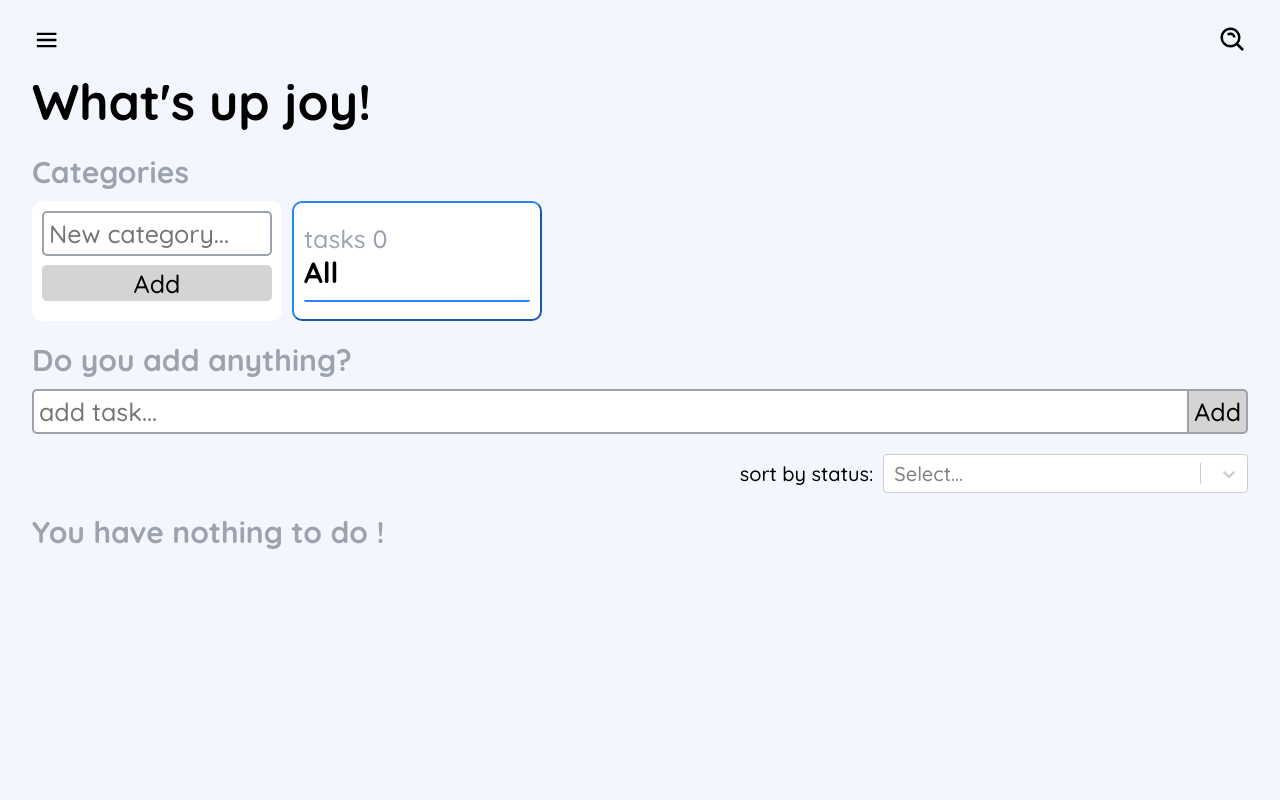
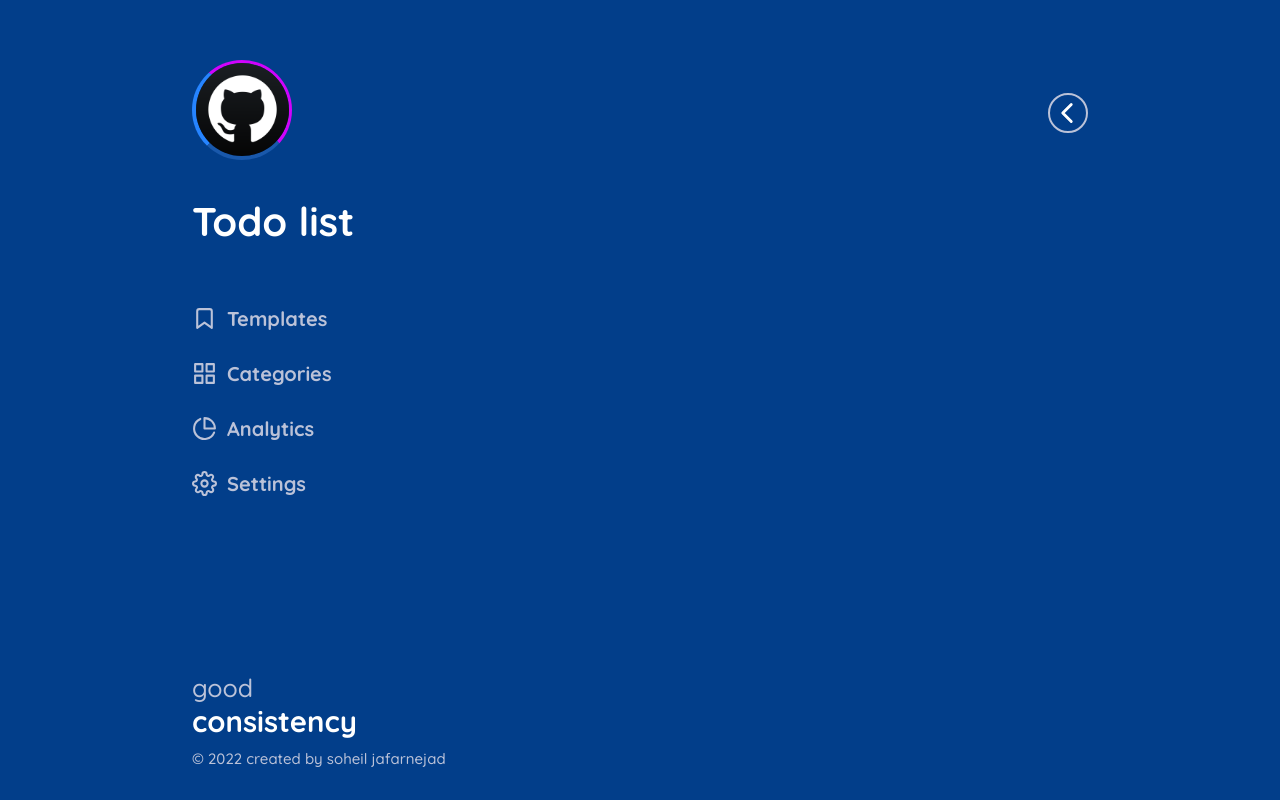
Before and after one commit to Soheiljafarnejad/TodoList-App, a React (Create React App) app: page / in a window 1280 px wide. Both pictures are taken after a click on the icon 46 px from the left and 40 px from the top of the page. Built offline with nearby package versions, Linux system fonts and the light colour scheme.

Commit message:
add navbar

```diff
--- a/src/App.js
+++ b/src/App.js
@@ -2,11 +2,15 @@ import TodoApp from "./Component/TodoApp";
 import "./App.css";
 import HeaderCom from "./Component/Header/HeaderCom";
 import TodoContext from "./Component/Context/TodoContext";
+import NavBar from "./Component/NavBar/Navbar";
+import { useState } from "react";
 const App = () => {
+  const [toggle, setToggle] = useState(false);
   return (
     <>
       <TodoContext>
-      <HeaderCom />
+        {toggle && <NavBar setToggle={setToggle} />}
+        <HeaderCom setToggle={setToggle} />
         <TodoApp />
       </TodoContext>
     </>
--- a/src/Component/Header/HeaderCom.js
+++ b/src/Component/Header/HeaderCom.js
@@ -1,37 +1,41 @@
-import { useRef, useState } from "react";
+import { useState } from "react";
 import { BiSearchAlt } from "react-icons/bi";
 import { BiMenu } from "react-icons/bi";
 import { useTodosAction } from "../Context/TodoContext.js";
 import style from "./HeaderCom.module.css";
 
-const HeaderCom = () => {
+const HeaderCom = ({ setToggle }) => {
   const { searchHandler } = useTodosAction();
   const [isSearch, setIsSearch] = useState(false);
 
-  const onSearch = (e) => {
+  const searchValue = (e) => {
     searchHandler(e.target.value);
   };
 
-  const clickHandler = () => {
+  const onSearch = () => {
     setIsSearch(!isSearch);
   };
 
+  const onClickMenu = () => {
+    setToggle(true);
+  };
+
   return (
-    <header className="container">
+    <header className={`container ${style.container}`}>
       <section className={style.header}>
         <div className={style.icons}>
-          <BiMenu />
+          <BiMenu onClick={onClickMenu} className={style.menu} />
           <div className={style.searchBar}>
             {isSearch && (
               <input
-                onChange={onSearch}
+                onChange={searchValue}
                 className={style.search}
                 type="text"
                 autoFocus={true}
                 placeholder="search..."
               />
             )}
-            <BiSearchAlt onClick={clickHandler} className={style.iconSearch} />
+            <BiSearchAlt onClick={onSearch} className={style.iconSearch} />
           </div>
         </div>
         <h1 className={style.title}>What's up joy!</h1>
--- a/src/Component/Header/HeaderCom.module.css
+++ b/src/Component/Header/HeaderCom.module.css
@@ -1,7 +1,16 @@
+.container{
+  margin-top: 1rem !important;
+}
+
 .header {
   display: flex;
   flex-direction: column;
 }
+
+.menu{
+  font-size: 4rem !important;
+}
+
 .title {
   margin-top: 1rem;
 }
--- /dev/null
+++ b/src/Component/NavBar/NavBar.module.css
@@ -0,0 +1,76 @@
+.navBar {
+  position: fixed;
+  background-color: var(--bg-nav);
+  color: var(--color-nav);
+  top: 0;
+  bottom: 0;
+  right: 0;
+  left: 0;
+  z-index: 999;
+}
+
+.container {
+  width: 70%;
+  height: 100%;
+  margin: 0 auto;
+  display: flex;
+  flex-direction: column;
+  justify-content: space-between;
+}
+
+.white {
+  color: white !important;
+}
+
+.headerNav {
+  display: flex;
+  align-items: center;
+  justify-content: space-between;
+  margin-top: 6rem;
+}
+
+.profile {
+  border-top: 3px outset var(--pink);
+  border-left: 4px solid var(--blue);
+  border-right: 3px solid var(--pink);
+  border-bottom: 4px outset var(--blue);
+  width: 100px;
+  height: 100px;
+  border-radius: 50%;
+  object-fit: cover;
+  cursor: pointer;
+}
+
+.close {
+  cursor: pointer;
+  border: 2px solid var(--color-nav);
+  border-radius: 50%;
+  font-size: 4rem;
+  padding-right: 0.2rem;
+}
+
+.title {
+  margin-top: 3rem;
+  margin-bottom: 6rem;
+  font-size: 4rem;
+}
+
+.icons {
+  display: flex;
+  align-items: center;
+  justify-content: flex-start;
+  margin: 3rem 0;
+}
+
+.icons h3 {
+  margin-left: 1rem;
+  font-size: 2rem;
+}
+
+.footerNav {
+  margin-top: auto;
+  margin-bottom: 3rem;
+}
+.footerNav span {
+  font-size: 1.5rem;
+}
--- /dev/null
+++ b/src/Component/NavBar/Navbar.js
@@ -0,0 +1,74 @@
+import { FiSettings } from "react-icons/fi";
+import { FiBookmark } from "react-icons/fi";
+import { FiGrid } from "react-icons/fi";
+import { FiPieChart } from "react-icons/fi";
+import { FiChevronLeft } from "react-icons/fi";
+import ReactTooltip from "react-tooltip";
+
+import style from "./NavBar.module.css";
+import img from "./img/git-dark.png";
+
+const NavBar = ({ setToggle }) => {
+  const clickHandler = () => {
+    setToggle(false);
+  };
+
+  return (
+    <section className={style.navBar}>
+      <div className={style.container}>
+        <div className={style.headerNav}>
+          <a
+            href="https://github.com/Soheiljafarnejad/TodoList-App.git"
+            target="_blank"
+            rel="noreferrer"
+          >
+            <img
+              className={style.profile}
+              src={img}
+              alt="profile-github"
+              data-tip="GitHub"
+              data-class="tooltip"
+              data-place="right"
+              data-offset="{'top': 10, 'right': 30}"
+            />
+          </a>
+          <FiChevronLeft
+            onClick={clickHandler}
+            className={`${style.close} ${style.white}`}
+            data-tip="Close"
+            data-class="tooltip"
+            data-place="left"
+            data-offset="{'top': 10, 'left': 10}"
+          />
+          <ReactTooltip />
+        </div>
+        <div className={style.mainNav}>
+          <h2 className={`${style.white} ${style.title}`}>Todo list</h2>
+          <div className={style.icons}>
+            <FiBookmark />
+            <h3>Templates</h3>
+          </div>
+          <div className={style.icons}>
+            <FiGrid />
+            <h3>Categories</h3>
+          </div>
+          <div className={style.icons}>
+            <FiPieChart />
+            <h3>Analytics</h3>
+          </div>
+          <div className={style.icons}>
+            <FiSettings />
+            <h3>Settings</h3>
+          </div>
+        </div>
+        <div className={style.footerNav}>
+          <p>good</p>
+          <h3 className={style.white}>consistency</h3>
+          <span>© 2022 created by soheil jafarnejad</span>
+        </div>
+      </div>
+    </section>
+  );
+};
+
+export default NavBar;
--- a/src/Component/Todo/Todo.module.css
+++ b/src/Component/Todo/Todo.module.css
@@ -6,6 +6,7 @@
   background-color: var(--white);
   border-radius: 10px;
   padding: 1rem;
+  box-shadow: 0px 5px 5px rgba(0, 0, 0, 0.07);
 }
 
 .todo button:not(:last-child) {
--- a/src/Component/TodoForm/TodoForm.module.css
+++ b/src/Component/TodoForm/TodoForm.module.css
@@ -4,11 +4,6 @@
   border-radius: 0px 5px 5px 0px;
   padding: 0.5rem;
   box-sizing: border-box;
-}
-
-.btnFocus {
-  border: 2px solid var(--blue);
-  border-left: 0;
 }
 
 .form {
--- a/src/index.css
+++ b/src/index.css
@@ -12,24 +12,19 @@
 :root {
   --body-dark: #3d47af;
   --body-color: #f4f6fd;
-  --color-navBar: #0a155a;
+  --bg-nav: #023e8a;
+  --color-nav: #bbc2d8;
   --pink-dark: #a056c5;
   --pink: #d103fc;
   --blue: #2684ff;
   --white: #fff;
   --gray: #9ca3af;
   --gray-primary: #efefef;
-
-  --color: #adbaeb;
-  --color: #020417;
-  --color: #373b5e;
-  --color: #010319;
-  --color: #48466b;
-  --color: #bbc2d8;
 }
 
 .container {
   width: 95%;
+  max-width: 1400px;
   margin: 2rem auto;
 }
 
@@ -54,10 +49,9 @@ input {
   border-radius: 5px;
 }
 
-
 button {
   cursor: pointer;
-  background-color: #d4d4d4
+  background-color: #d4d4d4;
 }
 
 input {
```
Also changed, not shown: src/Component/NavBar/img/git-dark.png (added).
